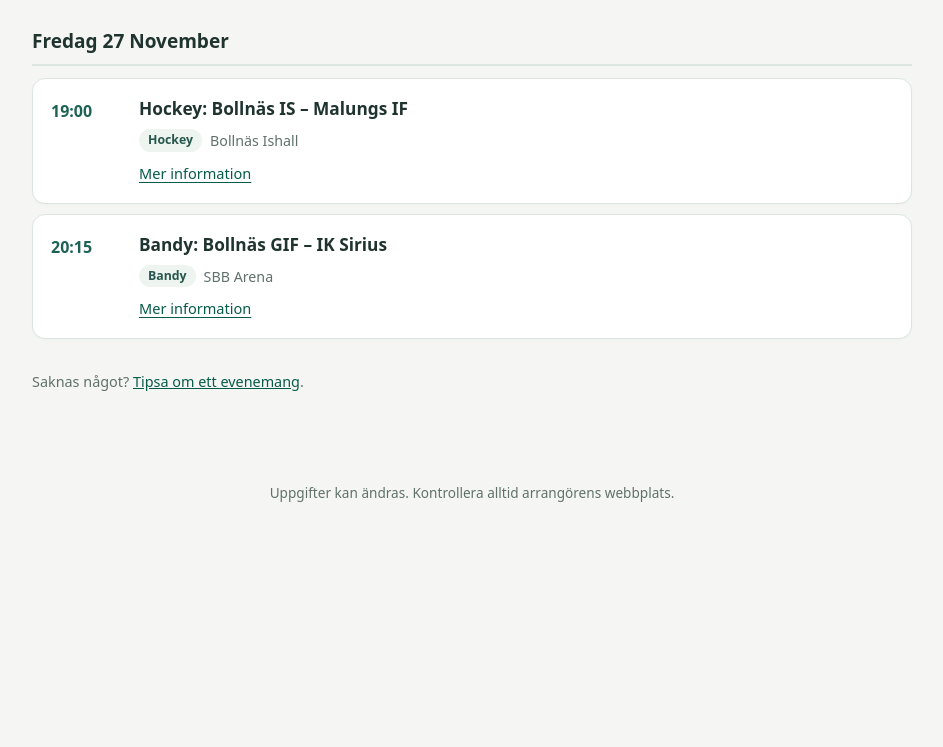
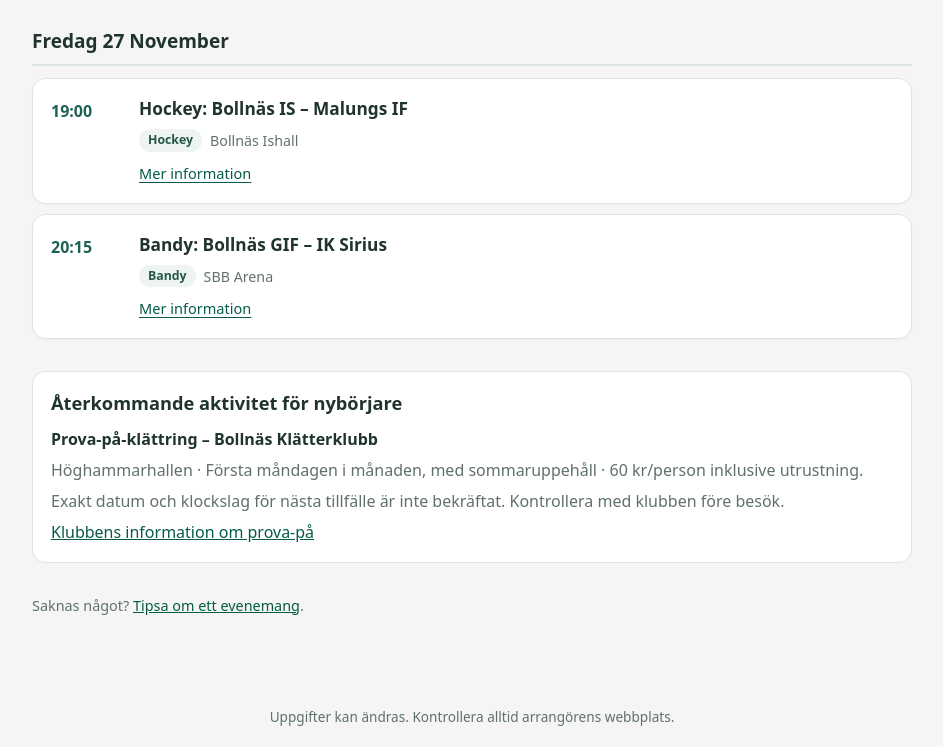
Before and after one commit to nicholasdekeyser-sudo/Bolln-s-Happenings, a plain HTML site: page index.html in a window 1280 px wide. Shown: the part 3699-4446 px from the top of the page, without its empty margins (168-1111 px from the left). Before the commit the page ends 4223 px from the top, so only its background shows below. Drawn offline with Linux system fonts and the light colour scheme.

Commit message:
Show verified recurring climbing tryout information without inventing date

```diff
--- a/index.html
+++ b/index.html
@@ -29,7 +29,7 @@ select,input{font:inherit;color:var(--ink);border:1px solid #cbd8d0;background:w
 .tag{background:#eef4f0;color:#27574c;border-radius:100px;padding:2px 9px;font-size:.77rem;font-weight:600}
 .event a{color:#075b49;text-underline-offset:3px;font-size:.91rem}
 .empty{background:white;border:1px solid var(--border);border-radius:12px;padding:24px}
-.footer-note{font-size:.9rem;color:var(--muted);margin-top:32px}
+.recurring{background:#fff;border:1px solid var(--border);border-radius:13px;padding:18px;margin-top:32px}.recurring h2{font-size:1.14rem;margin:0 0 9px}.recurring p{margin:7px 0;color:var(--muted)}.recurring a{color:#075b49}.footer-note{font-size:.9rem;color:var(--muted);margin-top:32px}
 .footer-note a{color:#075b49}
 footer{color:var(--muted);text-align:center;padding:20px;font-size:.85rem}
 @media(max-width:520px){main{padding:18px 14px 44px}.event{grid-template-columns:58px minmax(0,1fr);gap:10px;padding:14px}.event h3{font-size:1rem}.day{margin-top:24px}}
@@ -53,6 +53,13 @@ footer{color:var(--muted);text-align:center;padding:20px;font-size:.85rem}
 </div>
 <p id="status" role="status">Laddar evenemang…</p>
 <div id="events"></div>
+<section class="recurring" aria-labelledby="recurring-heading">
+<h2 id="recurring-heading">Återkommande aktivitet för nybörjare</h2>
+<strong>Prova-på-klättring – Bollnäs Klätterklubb</strong>
+<p>Höghammarhallen · Första måndagen i månaden, med sommaruppehåll · 60 kr/person inklusive utrustning.</p>
+<p>Exakt datum och klockslag för nästa tillfälle är inte bekräftat. Kontrollera med klubben före besök.</p>
+<a href="https://bollnasklatterklubb.se/startclimbing/prova%20p%C3%A5.html" target="_blank" rel="noopener noreferrer">Klubbens information om prova-på</a>
+</section>
 <p class="footer-note">Saknas något? <a href="https://github.com/nicholasdekeyser-sudo/Bolln-s-Happenings/issues/new" target="_blank" rel="noopener">Tipsa om ett evenemang</a>.</p>
 </main>
 <footer>Uppgifter kan ändras. Kontrollera alltid arrangörens webbplats.</footer>
```
